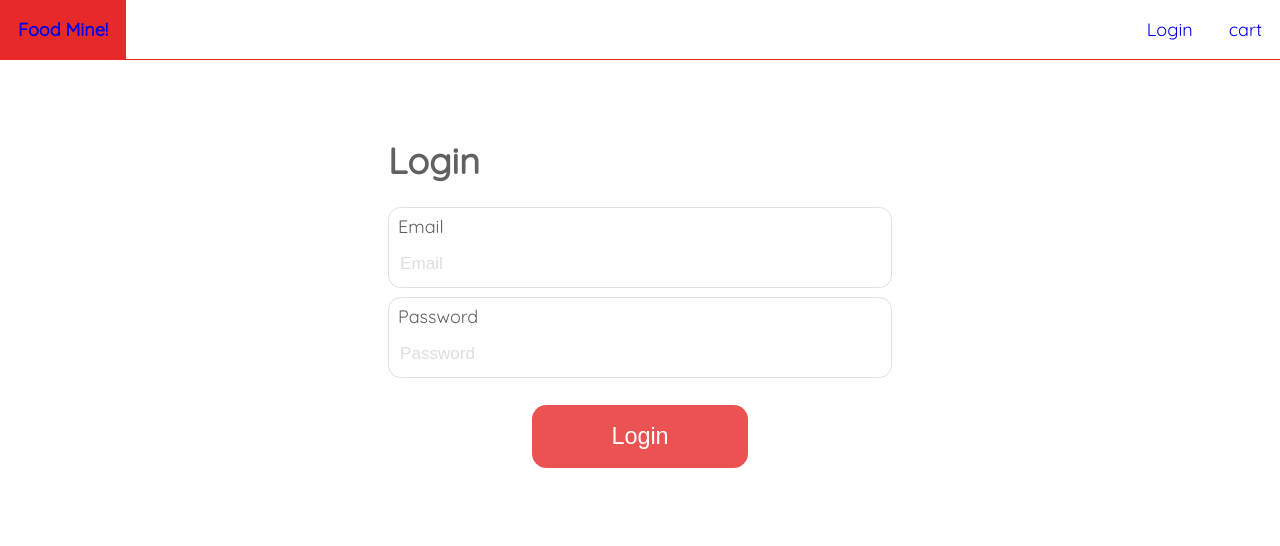
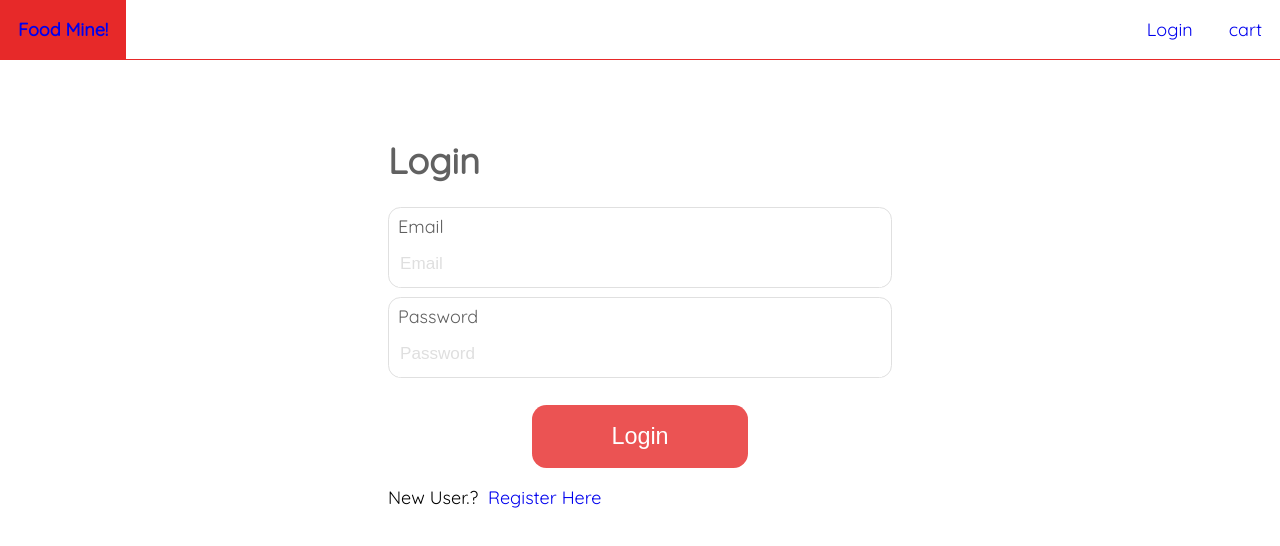
Before and after one commit to GiwanthaAthukorala/Project-01, a React (Create React App) app in the folder NewProject/frontend/: page /login in a window 1280 px wide. Shown: the top 546 px of the page. Built offline with nearby package versions, Linux system fonts and the light colour scheme.

Commit message:
Update LoginPage.js

```diff
--- a/NewProject/frontend/src/pages/Login/LoginPage.js
+++ b/NewProject/frontend/src/pages/Login/LoginPage.js
@@ -6,6 +6,7 @@
 import Title from "../../components/Title/Title";
 import Input from "../../components/Input/Input";
 import Button from "../../components/Button/Button";
+import { Link } from "react-router-dom";
 
 export default function LoginPage() {
   const {
@@ -53,6 +54,13 @@
           />
 
           <Button type="submit" text="Login" />
+
+          <div className={classes.register}>
+            New User.? &nbsp;
+            <Link to={`/register?${returnUrl ? "returnUrl " + returnUrl : ""}`}>
+              Register Here
+            </Link>
+          </div>
         </form>
       </div>
     </div>
```
